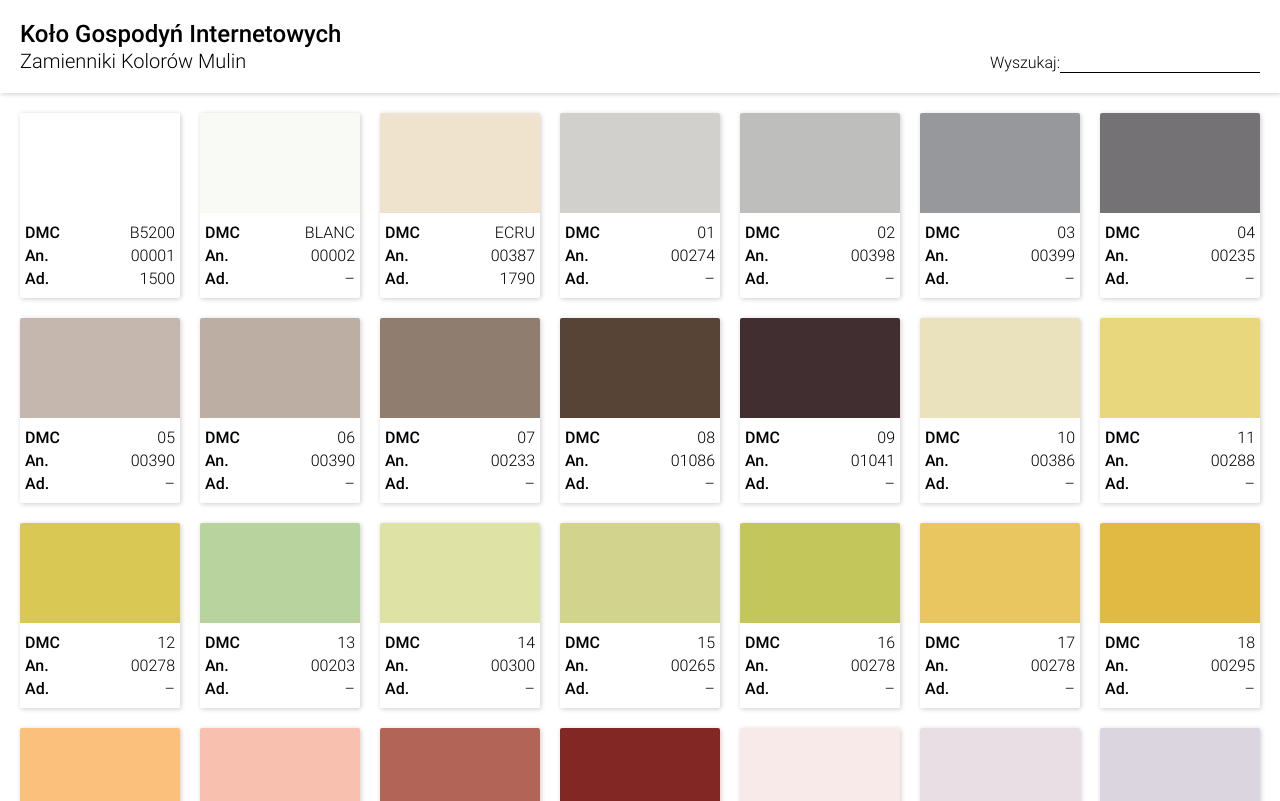
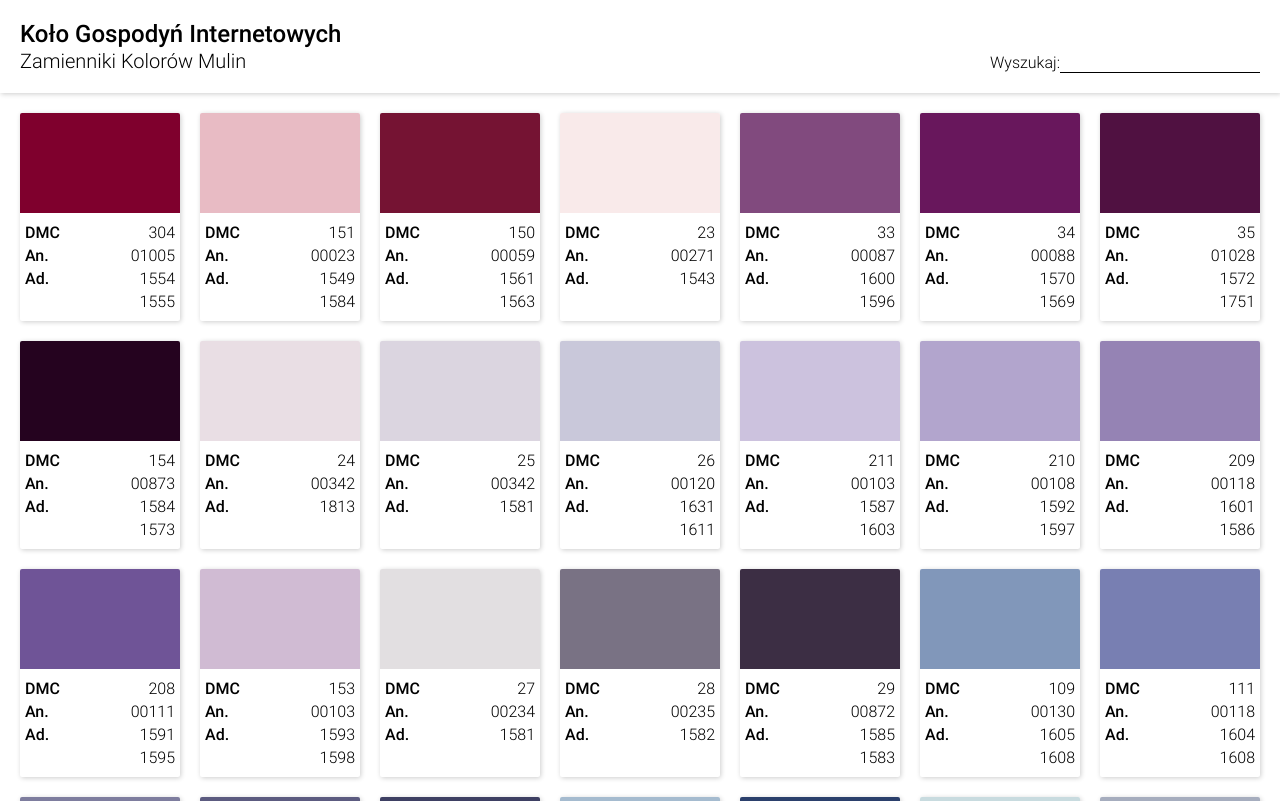
Before and after one commit to edworczak/thread-colours-substitutes, a React (Vite) app: page / in a window 1280 px wide. Shown: the top 801 px of the page. Built offline with nearby package versions, Linux system fonts and the light colour scheme.

Commit message:
Updated colours info

```diff
--- a/src/components/colour-info/colour-info.jsx
+++ b/src/components/colour-info/colour-info.jsx
@@ -2,6 +2,7 @@
   ColourInfoWrapper,
   ColourBrand,
   ColourNumber,
+  TextWrapper,
 } from "./colour-info.styled";
 
 const ColourInfo = ({ brand, number, accurate }) => {
@@ -9,10 +10,22 @@
     number = "–";
   }
 
+  let numbers = number.split(" ");
+
   return (
     <ColourInfoWrapper>
-      <ColourBrand>{brand}</ColourBrand>
-      <ColourNumber accurate={accurate}>{number}</ColourNumber>
+      <TextWrapper>
+        <ColourBrand>{brand}</ColourBrand>
+      </TextWrapper>
+      <TextWrapper>
+        {numbers.map((number, index) => {
+          return (
+            <ColourNumber key={`${number}-${index}`} accurate={accurate}>
+              {number}
+            </ColourNumber>
+          );
+        })}
+      </TextWrapper>
     </ColourInfoWrapper>
   );
 };
--- a/src/components/colour-info/colour-info.styled.jsx
+++ b/src/components/colour-info/colour-info.styled.jsx
@@ -9,12 +9,25 @@
   }
 `;
 
-export const ColourBrand = styled.span`
-  font-weight: 500;
+export const TextWrapper = styled.div`
+  width: auto;
 `;
 
-export const ColourNumber = styled.span`
-  display: inline-block;
+export const NumberWrapper = styled.div`
+  margin-left: 10px;
+  width: auto;
+`;
+
+export const ColourBrand = styled.h4`
+  font-weight: 500;
+  margin: 0;
+`;
+
+export const ColourNumber = styled.p`
   font-weight: ${(props) => (props.accurate ? 500 : 300)};
-  margin-left: 10px;
+  margin: 0;
+
+  &:not(:first-of-type) {
+    margin-top: 4px;
+  }
 `;
--- a/src/components/colour-list/colour-list.jsx
+++ b/src/components/colour-list/colour-list.jsx
@@ -3,10 +3,19 @@
 import colours from "../../data/colours";
 
 const ColourList = () => {
+  const orderedColours = Object.values(colours);
+
+  orderedColours.sort(function (colour1, colour2) {
+    if (colour1.order < colour2.order) return -1;
+    if (colour1.order > colour2.order) return 1;
+    return 0;
+  });
   return (
     <ColourListWrapper>
-      {Object.values(colours).map((colour, index) => {
-        return <Colour key={`dmc${colour.dmc}-${index}`} colour={colour} />;
+      {orderedColours.map((colour) => {
+        return (
+          <Colour key={`dmc${colour.dmc}-${colour.order}`} colour={colour} />
+        );
       })}
     </ColourListWrapper>
   );
--- a/src/components/colour-list/colour-list.styled.jsx
+++ b/src/components/colour-list/colour-list.styled.jsx
@@ -2,6 +2,7 @@
 import { theme } from "../../shared-styles/theme.styled";
 
 export const ColourListWrapper = styled.div`
+  align-items: stretch;
   box-sizing: border-box;
   display: grid;
   grid-auto-flow: row;
--- a/src/components/colour/colour.jsx
+++ b/src/components/colour/colour.jsx
@@ -12,7 +12,7 @@
 import searchListener from "../../events";
 
 const Colour = ({ colour }) => {
-  const { rgb, dmc, anchor, ariadna } = colour;
+  const { order, rgb, dmc, anchor, ariadna } = colour;
 
   const updateBrandColours = (codeName, brand, label, number) => {
     // Create object with Colour details from each brand
@@ -107,7 +107,7 @@
   };
 
   return (
-    <ColourWrapper accurate={exactMatch} print={searchMatch}>
+    <ColourWrapper accurate={exactMatch} print={searchMatch} data-order={order}>
       <ColourBG>
         <ColourImage rgb={rgb} />
         <ColourInfoWrapper>
--- a/src/components/colour/colour.styled.jsx
+++ b/src/components/colour/colour.styled.jsx
@@ -12,6 +12,7 @@
   background: ${theme.background};
   border-radius: 2px;
   box-shadow: ${theme.shadow};
+  height: 100%;
   overflow: hidden;
 `;
 
--- a/src/data/colours.jsx
+++ b/src/data/colours.jsx
@@ -1,333 +1,555 @@
 const colours = {
-  DMCB5200: {
+  dmcB5200: {
+    id: "dmcB5200",
+    order: 476,
     rgb: "#ffffff",
     dmc: "B5200",
     anchor: "00001",
+    ariadna: "1500 1610",
+  },
+  dmcBlanc: {
+    id: "dmcBlanc",
+    order: 477,
+    rgb: "#f9f9f5",
+    dmc: "Blanc",
+    anchor: "00002",
     ariadna: "1500",
   },
-  DMCBLANC: {
-    rgb: "#f9f9f5",
-    dmc: "BLANC",
-    anchor: "00002",
-    ariadna: "",
-  },
-  DMCECRU: {
+  dmcEcru: {
+    id: "dmcEcru",
+    order: 445,
     rgb: "#f0e3cd",
-    dmc: "ECRU",
+    dmc: "Ecru",
     anchor: "00387",
     ariadna: "1790",
   },
-  DMC01: {
+  dmc01: {
+    id: "dmc01",
+    order: 482,
     rgb: "#d1d0cd",
     dmc: "01",
     anchor: "00274",
-    ariadna: "",
+    ariadna: "1813",
   },
-  DMC02: {
+  dmc02: {
+    id: "dmc02",
+    order: 483,
     rgb: "#bebebd",
     dmc: "02",
     anchor: "00398",
-    ariadna: "",
+    ariadna: "1645 1809",
   },
-  DMC03: {
+  dmc03: {
+    id: "dmc03",
+    order: 484,
     rgb: "#97989c",
     dmc: "03",
     anchor: "00399",
-    ariadna: "",
+    ariadna: "1816",
   },
-  DMC04: {
+  dmc04: {
+    id: "dmc04",
+    order: 485,
     rgb: "#747275",
     dmc: "04",
     anchor: "00235",
-    ariadna: "",
+    ariadna: "1815",
   },
-  DMC05: {
+  dmc05: {
+    id: "dmc05",
+    order: 458,
     rgb: "#c5b7ad",
     dmc: "05",
     anchor: "00390",
-    ariadna: "",
+    ariadna: "1809 1796",
   },
-  DMC06: {
+  dmc06: {
+    id: "dmc06",
+    order: 459,
     rgb: "#bdaea3",
     dmc: "06",
     anchor: "00390",
-    ariadna: "",
+    ariadna: "1810 1796",
   },
-  DMC07: {
+  dmc07: {
+    id: "dmc07",
+    order: 460,
     rgb: "#8f7d6f",
     dmc: "07",
     anchor: "00233",
-    ariadna: "",
+    ariadna: "1788 1792",
   },
-  DMC08: {
+  dmc08: {
+    id: "dmc08",
+    order: 461,
     rgb: "#584437",
     dmc: "08",
     anchor: "01086",
-    ariadna: "",
+    ariadna: "1789",
   },
-  DMC09: {
+  dmc09: {
+    id: "dmc09",
+    order: 426,
     rgb: "#412e30",
     dmc: "09",
     anchor: "01041",
-    ariadna: "",
+    ariadna: "1782",
   },
-  DMC10: {
+  dmc10: {
+    id: "dmc10",
+    order: 269,
     rgb: "#eae2bd",
     dmc: "10",
     anchor: "00386",
-    ariadna: "",
+    ariadna: "1675 1708",
   },
-  DMC11: {
+  dmc11: {
+    id: "dmc11",
+    order: 270,
     rgb: "#e8d77c",
     dmc: "11",
     anchor: "00288",
-    ariadna: "",
+    ariadna: "1502",
   },
-  DMC12: {
+  dmc12: {
+    id: "dmc12",
+    order: 271,
     rgb: "#d9c854",
     dmc: "12",
     anchor: "00278",
-    ariadna: "",
+    ariadna: "1715 1697",
   },
-  DMC13: {
+  dmc13: {
+    id: "dmc13",
+    order: 220,
     rgb: "#b9d39f",
     dmc: "13",
     anchor: "00203",
-    ariadna: "",
+    ariadna: "1663",
   },
-  DMC14: {
+  dmc14: {
+    id: "dmc14",
+    order: 245,
     rgb: "#dfe2a5",
     dmc: "14",
     anchor: "00300",
-    ariadna: "",
+    ariadna: "1675 1708",
   },
-  DMC15: {
+  dmc15: {
+    id: "dmc15",
+    order: 246,
     rgb: "#d2d48d",
     dmc: "15",
     anchor: "00265",
-    ariadna: "",
+    ariadna: "1675 1708",
   },
-  DMC16: {
+  dmc16: {
+    id: "dmc16",
+    order: 247,
     rgb: "#c2c65b",
     dmc: "16",
     anchor: "00278",
-    ariadna: "",
+    ariadna: "1690 1693",
   },
-  DMC17: {
+  dmc17: {
+    id: "dmc17",
+    order: 394,
     rgb: "#e9c65f",
     dmc: "17",
     anchor: "00278",
-    ariadna: "",
+    ariadna: "1513 1502",
   },
-  DMC18: {
+  dmc18: {
+    id: "dmc18",
+    order: 295,
     rgb: "#e1ba44",
     dmc: "18",
     anchor: "00295",
-    ariadna: "",
+    ariadna: "1514 1509",
   },
-  DMC19: {
+  dmc19: {
+    id: "dmc19",
+    order: 330,
     rgb: "#fbc07c",
     dmc: "19",
     anchor: "00301",
-    ariadna: "",
+    ariadna: "1735",
   },
-  DMC20: {
+  dmc20: {
+    id: "dmc20",
+    order: 411,
     rgb: "#f7c0af",
     dmc: "20",
     anchor: "00006",
-    ariadna: "",
+    ariadna: "1754 1525",
   },
-  DMC21: {
+  dmc21: {
+    id: "dmc21",
+    order: 412,
     rgb: "#b26556",
     dmc: "21",
     anchor: "01013",
-    ariadna: "",
+    ariadna: "1754 1736",
   },
-  DMC22: {
+  dmc22: {
+    id: "dmc22",
+    order: 413,
     rgb: "#832725",
     dmc: "22",
     anchor: "01025",
-    ariadna: "",
+    ariadna: "1540",
   },
-  DMC23: {
+  dmc23: {
+    id: "dmc23",
+    order: 51,
     rgb: "#f9eaea",
     dmc: "23",
     anchor: "00271",
-    ariadna: "",
+    ariadna: "1543",
   },
-  DMC24: {
+  dmc24: {
+    id: "dmc24",
+    order: 86,
     rgb: "#e9dee4",
     dmc: "24",
     anchor: "00342",
-    ariadna: "",
+    ariadna: "1813",
   },
-  DMC25: {
+  dmc25: {
+    id: "dmc25",
+    order: 87,
     rgb: "#dbd5e0",
     dmc: "25",
     anchor: "00342",
-    ariadna: "",
+    ariadna: "1581",
   },
-  DMC26: {
+  dmc26: {
+    id: "dmc26",
+    order: 88,
     rgb: "#c9c8da",
     dmc: "26",
     anchor: "00120",
-    ariadna: "",
+    ariadna: "1631 1611",
   },
-  DMC27: {
+  dmc27: {
+    id: "dmc27",
+    order: 104,
     rgb: "#e2dfe1",
     dmc: "27",
     anchor: "00234",
-    ariadna: "",
+    ariadna: "1581",
   },
-  DMC28: {
+  dmc28: {
+    id: "dmc28",
+    order: 105,
     rgb: "#797284",
     dmc: "28",
     anchor: "00235",
-    ariadna: "",
+    ariadna: "1582",
   },
-  DMC29: {
+  dmc29: {
+    id: "dmc29",
+    order: 106,
     rgb: "#3c2e44",
     dmc: "29",
     anchor: "00872",
-    ariadna: "",
+    ariadna: "1585 1583",
   },
-  DMC30: {
+  dmc30: {
+    id: "dmc30",
+    order: 114,
     rgb: "#7e7d9e",
     dmc: "30",
     anchor: "00109",
-    ariadna: "",
+    ariadna: "1596 1591",
   },
-  DMC31: {
+  dmc31: {
+    id: "dmc31",
+    order: 115,
     rgb: "#5c5b80",
     dmc: "31",
     anchor: "00122",
-    ariadna: "",
+    ariadna: "1616 1628",
   },
-  DMC32: {
+  dmc32: {
+    id: "dmc32",
+    order: 116,
     rgb: "#3e4063",
     dmc: "32",
     anchor: "00139",
-    ariadna: "",
+    ariadna: "1633 1637",
   },
-  DMC33: {
+  dmc33: {
+    id: "dmc33",
+    order: "72",
     rgb: "#814a7e",
     dmc: "33",
     anchor: "00087",
-    ariadna: "",
+    ariadna: "1600 1596",
   },
-  DMC34: {
+  dmc34: {
+    id: "dmc34",
+    order: 73,
     rgb: "#68175c",
     dmc: "34",
     anchor: "00088",
-    ariadna: "",
+    ariadna: "1570 1569",
   },
-  DMC35: {
+  dmc35: {
+    id: "dmc35",
+    order: 74,
     rgb: "#501141",
     dmc: "35",
     anchor: "01028",
-    ariadna: "",
+    ariadna: "1572 1751",
   },
-  DMC150: {
+  dmc150: {
+    id: "dmc150",
+    order: 50,
     rgb: "#751333",
     dmc: "150",
     anchor: "00059",
-    ariadna: "",
+    ariadna: "1561 1563",
   },
-  DMC151: {
+  dmc151: {
+    id: "dmc151",
+    order: 45,
     rgb: "#e8bbc4",
     dmc: "151",
     anchor: "00023",
-    ariadna: "1573",
+    ariadna: "1549 1584",
   },
-  DMC152: {
+  dmc152: {
+    id: "dmc152",
+    order: 383,
     rgb: "#C39594",
     dmc: "152",
     anchor: "00969",
-    ariadna: "1761",
+    ariadna: "1575 1747",
   },
-  DMC153: {
+  dmc153: {
+    id: "dmc153",
+    order: 95,
     rgb: "#d0bbd3",
     dmc: "153",
     anchor: "00103",
-    ariadna: "1561",
+    ariadna: "1593 1598",
   },
-  DMC154: {
+  dmc154: {
+    id: "dmc154",
+    order: 85,
     rgb: "#25031f",
     dmc: "154",
     anchor: "00873",
-    ariadna: "1584",
+    ariadna: "1584 1573",
   },
-  DMC155: {
+  dmc155: {
+    id: "dmc155",
+    order: 111,
     rgb: "#787fb2",
-    dmc: "155",
+    dmc: "111",
     anchor: "00118",
-    ariadna: "",
+    ariadna: "1604 1608",
   },
-  DMC156: {
+  dmc156: {
+    id: "dmc156",
+    order: 109,
     rgb: "#8197ba",
-    dmc: "156",
+    dmc: "109",
     anchor: "00130",
-    ariadna: "",
+    ariadna: "1605 1608",
   },
-  DMC157: {
+  dmc157: {
+    id: "dmc157",
+    order: 117,
     rgb: "#a5bbcf",
     dmc: "157",
     anchor: "00144",
-    ariadna: "1622",
+    ariadna: "1621 1632",
   },
-  DMC158: {
+  dmc158: {
+    id: "dmc158",
+    order: 122,
     rgb: "#2b406c",
     dmc: "158",
     anchor: "00139",
-    ariadna: "1605",
+    ariadna: "1606 1613",
   },
-  DMC159: {
+  dmc159: {
+    id: "dmc159",
+    order: 146,
     rgb: "#a6adbe",
     dmc: "159",
     anchor: "00117",
-    ariadna: "",
+    ariadna: "1632 1607",
   },
-  DMC160: {
+  dmc160: {
+    id: "dmc160",
+    order: 147,
     rgb: "#7787a0",
     dmc: "160",
     anchor: "00175",
-    ariadna: "",
+    ariadna: "1634 1635",
   },
-  DMC161: {
+  dmc161: {
+    id: "dmc161",
+    order: 148,
     rgb: "#51607c",
     dmc: "161",
-    anchor: "00175",
-    ariadna: "",
+    anchor: "00939",
+    ariadna: "1633 1637",
   },
-  DMC162: {
+  dmc162: {
+    id: "dmc162",
+    order: 134,
     rgb: "#C8DBDF",
     dmc: "162",
     anchor: "00159",
-    ariadna: "1639",
+    ariadna: "1631 1614",
   },
-  DMC163: {
+  dmc163: {
+    id: "dmc163",
+    order: 211,
     rgb: "#557A60",
     dmc: "163",
     anchor: "00215",
-    ariadna: "1671",
+    ariadna: "1671 1648",
   },
-  DMC164: {
+  dmc164: {
+    id: "dmc164",
+    order: 234,
     rgb: "#A6B784",
     dmc: "164",
     anchor: "00214",
-    ariadna: "1679",
+    ariadna: "1679 1664",
   },
-  DMC165: {
+  dmc165: {
+    id: "dmc165",
+    order: 272,
     rgb: "#DAC774",
     dmc: "165",
     anchor: "00253",
-    ariadna: "1708",
+    ariadna: "1690 1693",
   },
-  DMC166: {
+  dmc166: {
+    id: "dmc166",
+    order: 274,
     rgb: "#B9A216",
     dmc: "166",
     anchor: "00255",
-    ariadna: "",
+    ariadna: "1715 1697",
+  },
+  dmc167: {
+    id: "dmc167",
+    order: 315,
+    rgb: "#956B3A",
+    dmc: "167",
+    anchor: "00898",
+    ariadna: "1741 1771",
+  },
+  dmc168: {
+    id: "dmc168",
+    order: 487,
+    rgb: "#B6BDBD",
+    dmc: "168",
+    anchor: "00398",
+    ariadna: "1645 1809",
+  },
+  dmc169: {
+    id: "dmc169",
+    order: 488,
+    rgb: "#7D8482",
+    dmc: "169",
+    anchor: "00849",
+    ariadna: "1647 1815",
+  },
+  dmc208: {
+    id: "dmc208",
+    order: 92,
+    rgb: "#6F5497",
+    dmc: "208",
+    anchor: "00111",
+    ariadna: "1591 1595",
+  },
+  dmc209: {
+    id: "dmc209",
+    order: 91,
+    rgb: "#9583B4",
+    dmc: "209",
+    anchor: "00118",
+    ariadna: "1601 1586",
+  },
+  dmc210: {
+    id: "dmc210",
+    order: 90,
+    rgb: "#B2A5CD",
+    dmc: "210",
+    anchor: "00108",
+    ariadna: "1592 1597",
+  },
+  dmc211: {
+    id: "dmc211",
+    order: 89,
+    rgb: "#CCC2DE",
+    dmc: "211",
+    anchor: "00103",
+    ariadna: "1587 1603",
+  },
+  dmc221: {
+    id: "dmc221",
+    order: 397,
+    rgb: "#631C21",
+    dmc: "221",
+    anchor: "00896",
+    ariadna: "1744 1750",
+  },
+  dmc223: {
+    id: "dmc223",
+    order: 394,
+    rgb: "#995E65",
+    dmc: "223",
+    anchor: "00894",
+    ariadna: "1576 1752",
+  },
+  dmc224: {
+    id: "dmc224",
+    order: 382,
+    rgb: "#D3A9A3",
+    dmc: "224",
+    anchor: "00893",
+    ariadna: "1575 1755",
+  },
+  dmc225: {
+    id: "dmc225",
+    order: 381,
+    rgb: "#EECFC9",
+    dmc: "225",
+    anchor: "00892",
+    ariadna: "1791 1543",
+  },
+  dmc300: {
+    id: "dmc300",
+    order: 380,
+    rgb: "#4A1B00",
+    dmc: "300",
+    anchor: "00352",
+    ariadna: "1744 1781",
+  },
+  dmc301: {
+    id: "dmc301",
+    order: 378,
+    rgb: "#8F4A1C",
+    dmc: "301",
+    anchor: "01049",
+    ariadna: "1740 1780",
+  },
+  dmc304: {
+    id: "dmc304",
+    order: 13,
+    rgb: "#7F002D",
+    dmc: "304",
+    anchor: "01005",
+    ariadna: "1554 1555",
   },
 };
 
```
